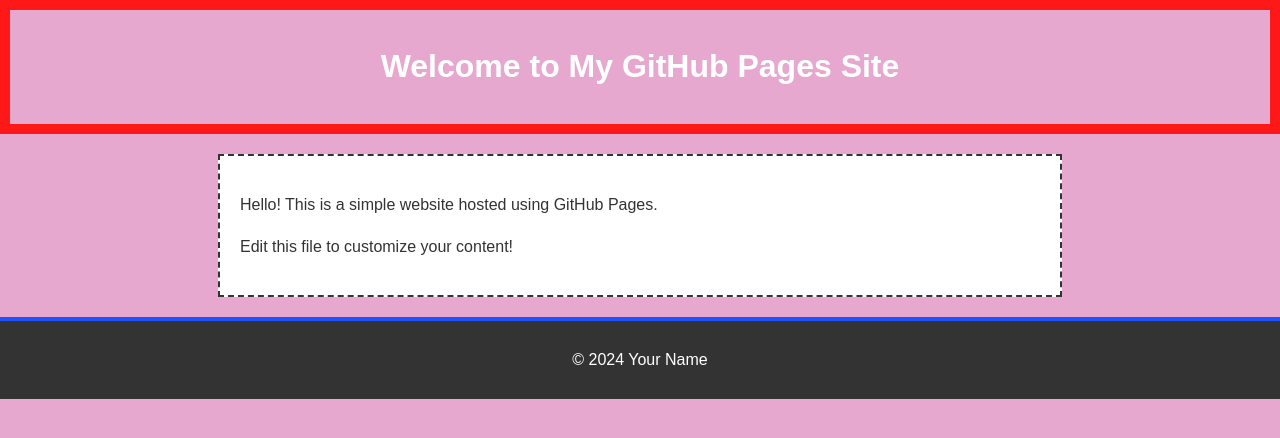
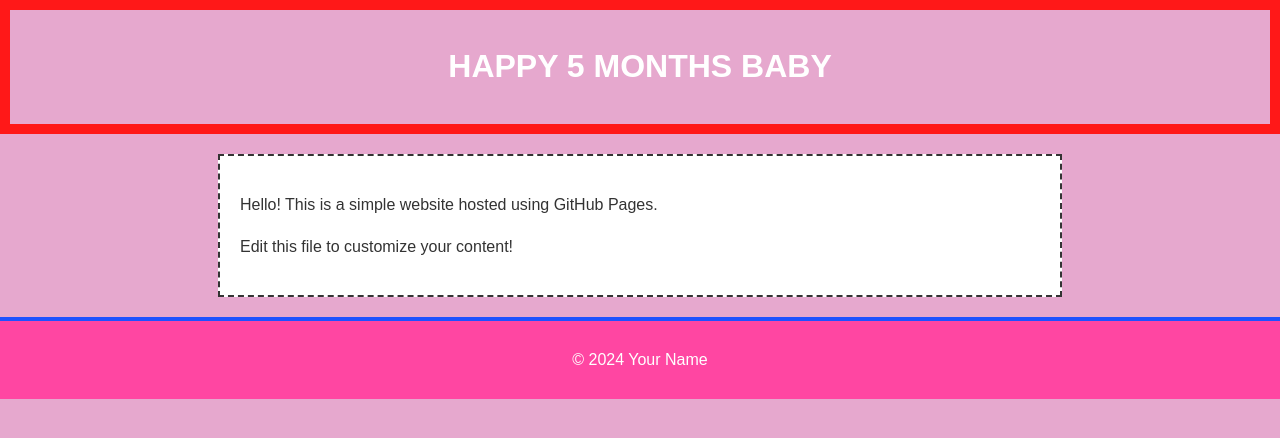
Before and after one commit to aditya29263/1029.github.io, a plain HTML site: page index.html in a window 1280 px wide. Drawn offline with Linux system fonts and the light colour scheme.

Commit message:
M Update 1

```diff
--- a/index.html
+++ b/index.html
@@ -30,7 +30,7 @@
         footer {
             text-align: center;
             padding: 10px;
-            background: #333;
+            background: #FF46A2;
             color: #fff;
             border-top: 4px solid #1f51ff; /* Neon blue top border */
         }
@@ -38,7 +38,7 @@
 </head>
 <body>
     <header>
-        <h1>Welcome to My GitHub Pages Site</h1>
+        <h1>HAPPY 5 MONTHS BABY</h1>
     </header>
     <main>
         <p>Hello! This is a simple website hosted using GitHub Pages.</p>
```
